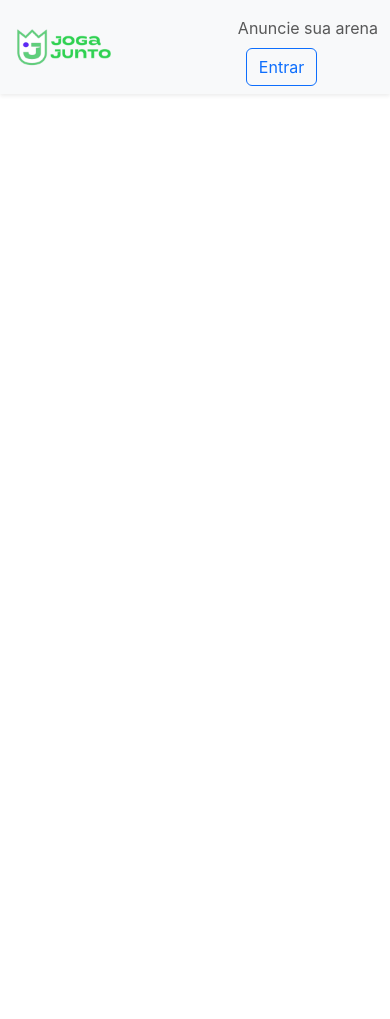
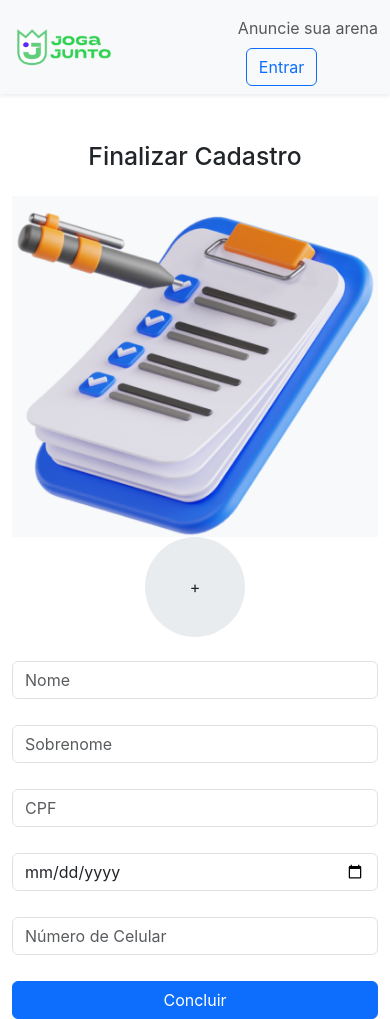
Before and after one commit to ifalO4CDA/JogaJunto-front, a React (Create React App) app: page /confirmacao-email in a window 390 px wide. Before the commit the page ends 844 px from the top, so only its background shows below. Built offline with nearby package versions, Linux system fonts and the light colour scheme.

Commit message:
Featury TELA CADASTRO
Mudanças do arquivo confirmacaoEmail

```diff
--- a/src/App.js
+++ b/src/App.js
@@ -6,7 +6,7 @@ import Header from './components/header';
 import HomePage from './pages/home/homePage';
 import ArenaDetalhes from './pages/arena/arenaDetalhes';
 import LoginCadastro from './pages/cadastro/loginCadastro';
-// import ConfirmacaoEmail from './pages/cadastro/confirmacaoEmail';
+import ConfirmacaoEmail from './pages/cadastro/confirmacaoEmail';
 import DadosComplementares from './pages/cadastro/cadastroDadosComplementares';
 
 function App() {
@@ -17,6 +17,7 @@ function App() {
 
       <Header/>
       <Routes>
+        <Route path="/confirmacao-email" element={<ConfirmacaoEmail/>}/>
         <Route path="/" element={<HomePage />} />
         <Route path="/arena/:id" element={<ArenaDetalhes />} />
         <Route path="/login" element={<LoginCadastro />} />
--- a/src/pages/cadastro/confirmacaoEmail.js
+++ b/src/pages/cadastro/confirmacaoEmail.js
@@ -1,15 +1,107 @@
-// src/pages/ConfirmacaoEmail.js
-import React from 'react';
-import { Link } from 'react-router-dom';
+import React, { useState } from "react";
+import "../../styles/confirmacaoEmail.css";
+import Ilustracao from "../../assets/Ilustracao.png";
 
-const ConfirmacaoEmail = () => {
+function ConfirmacaoEmail() {
+  const [foto, setFoto] = useState(null);
+
+  const handleFotoChange = (e) => {
+    setFoto(URL.createObjectURL(e.target.files[0]));
+  };
+
   return (
-    <div>
-      <h1>Confirmação de E-mail</h1>
-      <p>Verifique sua caixa de entrada e clique no link de confirmação para continuar.</p>
-      <p><Link to="/finalizar-cadastro">Clique aqui</Link> caso tenha confirmado seu e-mail.</p>
+    <div className="container mt-5">
+      <h2 className="text-center mb-4">Finalizar Cadastro</h2>
+      <div className="row align-items-center">
+        {/* Ilustração */}
+        <div className="col-md-6 text-center">
+          <img
+            src= {Ilustracao} // Substitua por sua imagem
+            alt="Ilustração de Cadastro"
+            className="img-fluid"
+          />
+        </div>
+
+        {/* Formulário */}
+        <div className="col-md-6">
+          <div className="foto-perfil mb-4 text-center">
+            <label htmlFor="fotoInput">
+              <div
+                style={{
+                  width: "100px",
+                  height: "100px",
+                  borderRadius: "50%",
+                  backgroundColor: "#e9ecef",
+                  overflow: "hidden",
+                  display: "flex",
+                  alignItems: "center",
+                  justifyContent: "center",
+                  cursor: "pointer",
+                }}
+              >
+                {foto ? (
+                  <img
+                    src={foto}
+                    alt="Foto de Perfil"
+                    style={{ width: "100%", height: "100%", objectFit: "cover" }}
+                  />
+                ) : (
+                  "+"
+                )}
+              </div>
+            </label>
+            <input
+              type="file"
+              id="fotoInput"
+              accept="image/*"
+              onChange={handleFotoChange}
+              style={{ display: "none" }}
+            />
+          </div>
+          <form>
+            <div className="mb-3">
+              <input
+                type="text"
+                className="form-control"
+                placeholder="Nome"
+              />
+            </div>
+            <div className="mb-3">
+              <input
+                type="text"
+                className="form-control"
+                placeholder="Sobrenome"
+              />
+            </div>
+            <div className="mb-3">
+              <input
+                type="text"
+                className="form-control"
+                placeholder="CPF"
+              />
+            </div>
+            <div className="mb-3">
+              <input
+                type="date"
+                className="form-control"
+              />
+            </div>
+            <div className="mb-3">
+              <input
+                type="text"
+                className="form-control"
+                placeholder="Número de Celular"
+              />
+            </div>
+
+            <button type="submit" className="btn btn-primary w-100">
+              Concluir
+            </button>
+          </form>
+        </div>
+      </div>
     </div>
   );
-};
+}
 
 export default ConfirmacaoEmail;
--- /dev/null
+++ b/src/styles/confirmacaoEmail.css
@@ -0,0 +1,71 @@
+.confirmacao-email-container {
+  display: flex;
+  flex-direction: column;
+  align-items: center;
+  padding: 20px;
+  font-family: Arial, sans-serif;
+}
+
+.cadastro-form {
+  display: flex;
+  flex-direction: column;
+  align-items: center;
+  gap: 20px;
+}
+
+.foto-perfil {
+  display: flex;
+  justify-content: center;
+  align-items: center;
+  flex-direction: column;
+}
+
+.foto-preview {
+  width: 100px;
+  height: 100px;
+  border-radius: 50%;
+  background-color: #e9ecef;
+  display: flex;
+  justify-content: center;
+  align-items: center;
+  overflow: hidden;
+  cursor: pointer;
+}
+
+.foto-placeholder {
+  font-size: 2rem;
+  color: #6c757d;
+}
+
+.foto-preview img {
+  width: 100%;
+  height: 100%;
+  object-fit: cover;
+}
+
+form {
+  display: flex;
+  flex-direction: column;
+  gap: 10px;
+}
+
+form input {
+  width: 300px;
+  padding: 10px;
+  border: 1px solid #ccc;
+  border-radius: 5px;
+}
+
+form button {
+  width: 100%;
+  padding: 10px;
+  background-color: #007bff;
+  color: white;
+  border: none;
+  border-radius: 5px;
+  cursor: pointer;
+}
+
+form button:hover {
+  background-color: #0056b3;
+}
```
Also changed, not shown: src/assets/Ilustracao.png (added).
